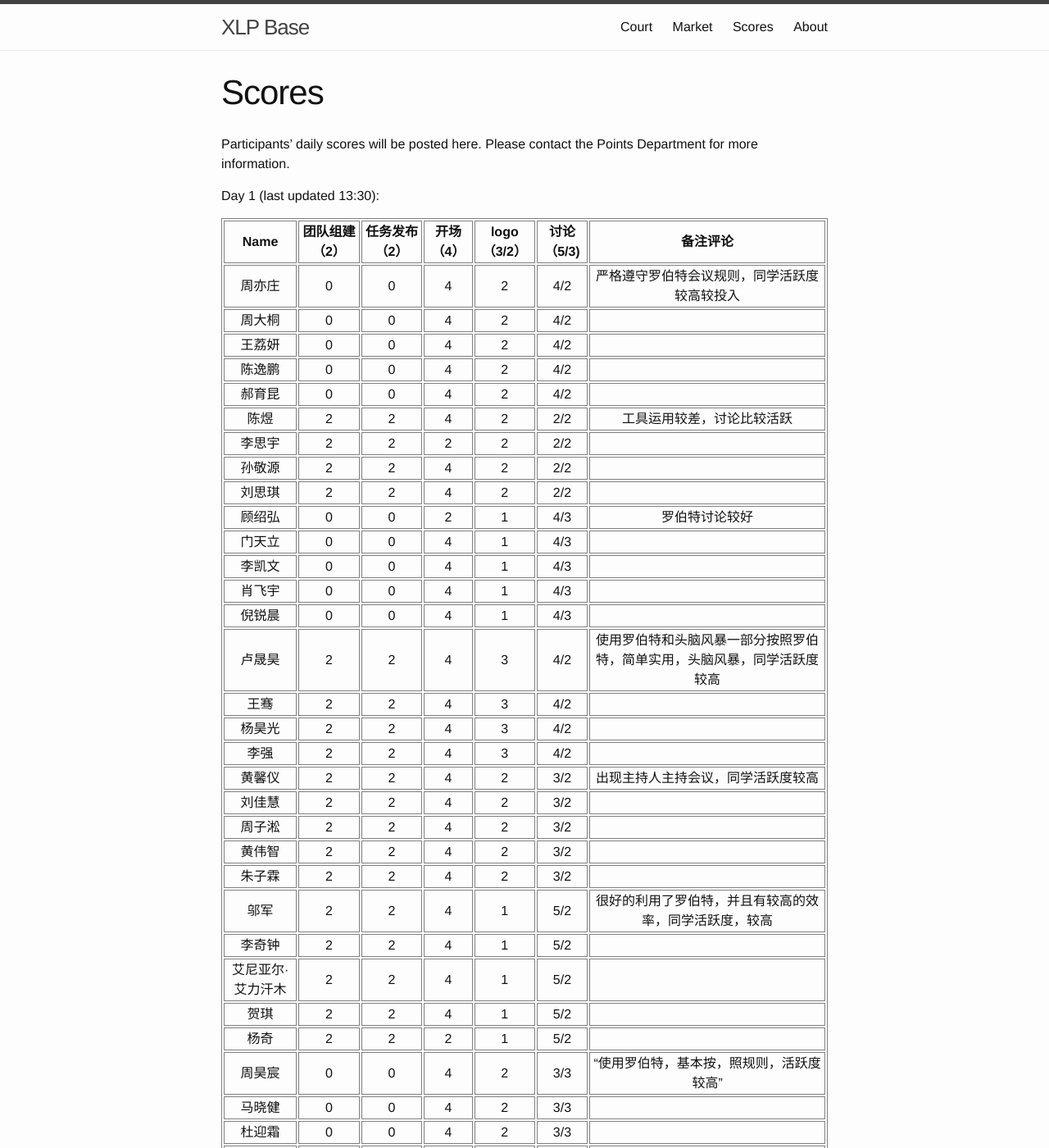
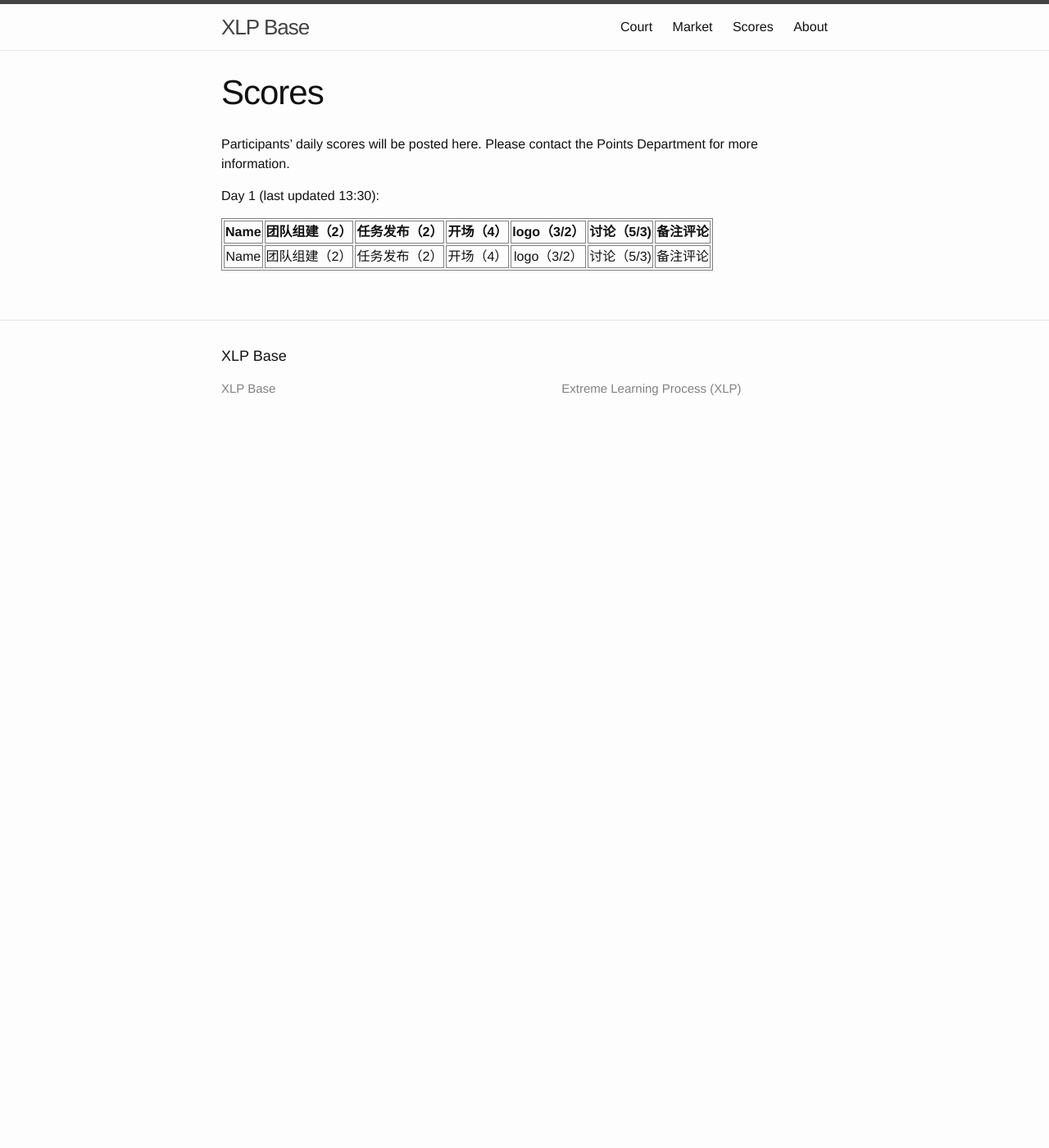
Before and after one commit to alimbeko2/alimbeko2.github.io, a Jekyll site: the page built from Points.md, in a window 1280 px wide and 1400 px high. Shown: the whole window at 82% size. Built offline with Jekyll 4.4.1, drawn with Linux system fonts in a browser that asks for light colours; some of the changed text lies outside the part shown.

Commit message:
Update Points.md

```diff
--- a/Points.md
+++ b/Points.md
@@ -10,40 +10,4 @@ Day 1 (last updated 13:30):
 
 |Name|团队组建（2）|任务发布（2）|开场（4）|logo（3/2）|讨论（5/3)|备注评论
 |:---:|:---:|:---:|:---:|:---:|:---:|:---:|:---:|:---:|
-|周亦庄|0|0|4|2|4/2|严格遵守罗伯特会议规则，同学活跃度较高较投入
-|周大桐|0|0|4|2|4/2|
-|王荔妍|0|0|4|2|4/2|
-|陈逸鹏|0|0|4|2|4/2|
-|郝育昆|0|0|4|2|4/2|
-|陈煜|2|2|4|2|2/2|工具运用较差，讨论比较活跃
-|李思宇|2|2|2|2|2/2|
-|孙敬源|2|2|4|2|2/2|
-|刘思琪|2|2|4|2|2/2|
-|顾绍弘|0|0|2|1|4/3|罗伯特讨论较好
-|门天立|0|0|4|1|4/3|
-|李凯文|0|0|4|1|4/3|
-|肖飞宇|0|0|4|1|4/3|
-|倪锐晨|0|0|4|1|4/3|
-|卢晟昊|2|2|4|3|4/2|使用罗伯特和头脑风暴一部分按照罗伯特，简单实用，头脑风暴，同学活跃度较高
-|王骞|2|2|4|3|4/2|
-|杨昊光|2|2|4|3|4/2|
-|李强|2|2|4|3|4/2|
-|黄馨仪|2|2|4|2|3/2|出现主持人主持会议，同学活跃度较高
-|刘佳慧|2|2|4|2|3/2|
-|周子淞|2|2|4|2|3/2|
-|黄伟智|2|2|4|2|3/2|
-|朱子霖|2|2|4|2|3/2|
-|邬军|2|2|4|1|5/2|很好的利用了罗伯特，并且有较高的效率，同学活跃度，较高
-|李奇钟|2|2|4|1|5/2|
-|艾尼亚尔·艾力汗木|2|2|4|1|5/2|
-|贺琪|2|2|4|1|5/2|
-|杨奇|2|2|2|1|5/2|
-|周昊宸|0|0|4|2|3/3|"使用罗伯特，基本按，照规则，活跃度较高"
-|马晓健|0|0|4|2|3/3|
-|杜迎霜|0|0|4|2|3/3|
-|高畅|0|0|4|2|3/3|
-|单子毓|0|0|4|2|0/2|使用头脑风暴，但是没有使用起来，同学活跃度较高
-|李腾飞|0|0|4|2|0/2|
-|肖昌明|0|0|4|2|0/2|
-|邹旭|0|0|4|2|0/2|
-|施孝儒|0|0|0|0|0/0|
+|Name|团队组建（2）|任务发布（2）|开场（4）|logo（3/2）|讨论（5/3)|备注评论
```
